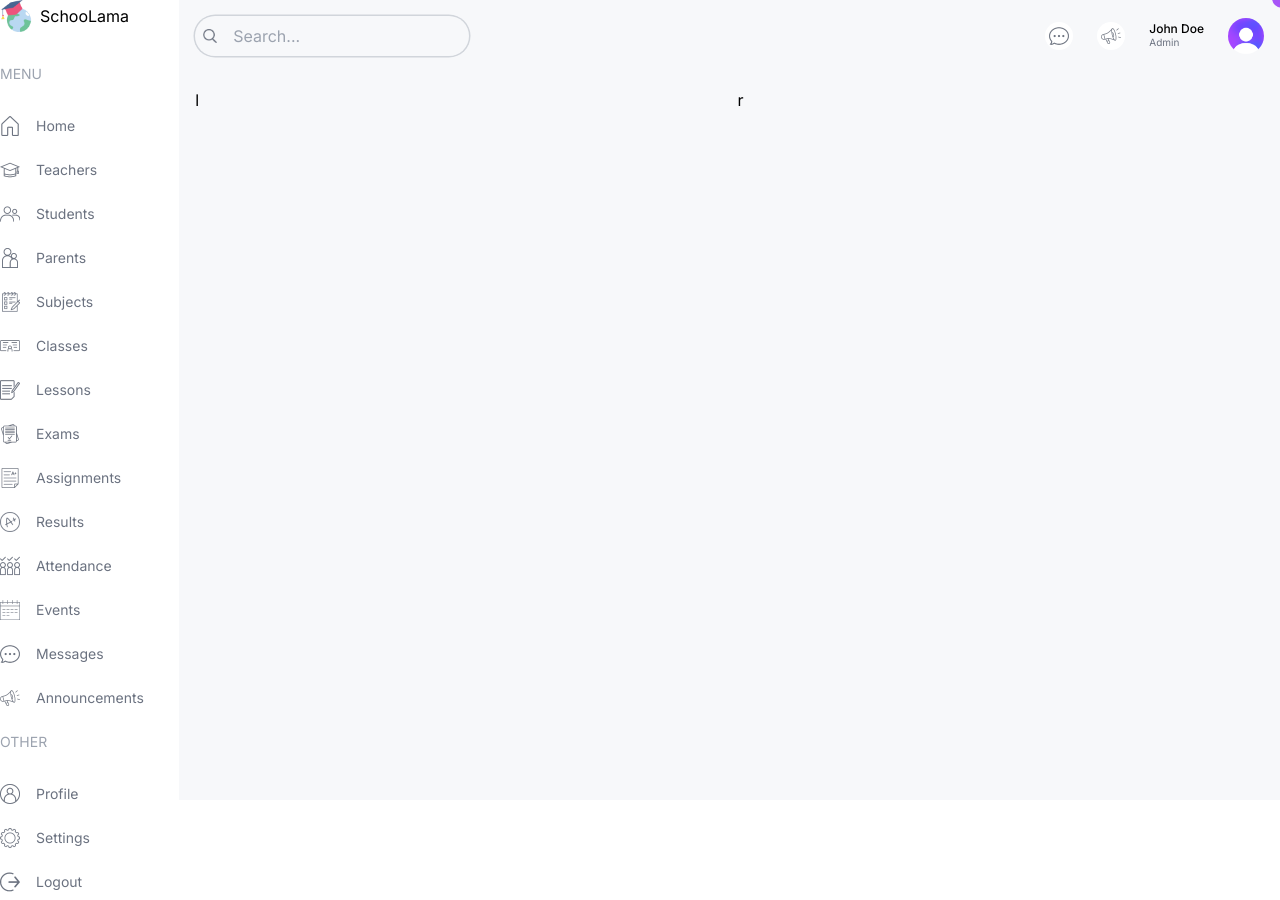
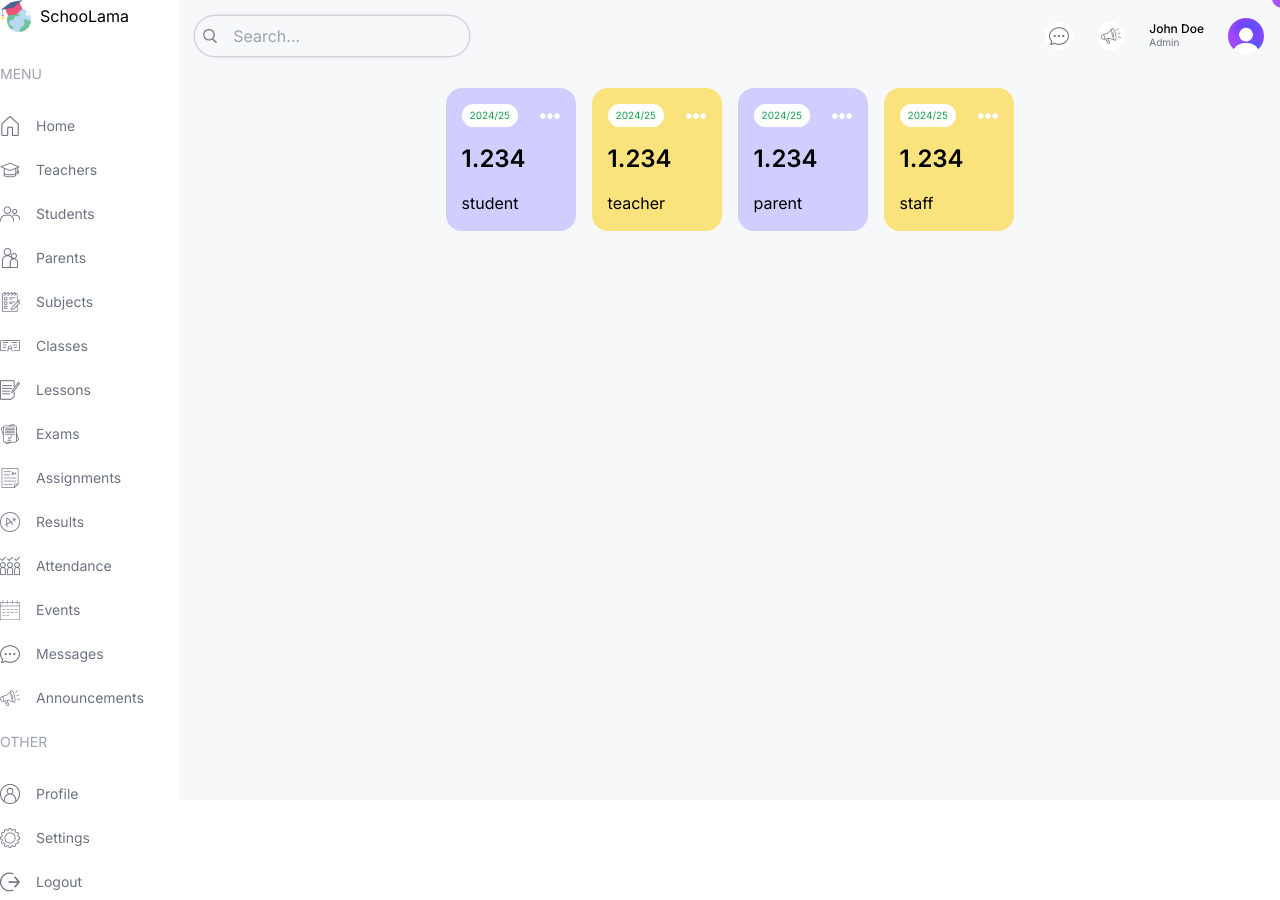
Before and after one commit to ltlongg/KTPM-N10, a Next.js app: page /admin in a window 1280 px wide. Built offline with nearby package versions, Linux system fonts and the light colour scheme.

Commit message:
Admin Dashboard Design

```diff
--- a/src/app/(dashboard)/admin/page.tsx
+++ b/src/app/(dashboard)/admin/page.tsx
@@ -1,8 +1,16 @@
+import UserCard from '@/components/UserCard'
+
 const AdminPage = () => {
   return (
     <div className='p-4 flex gap-4 flex-col md:flex-row'>
-      <div className="w-full lg:w-2/3">l</div>
-      <div className="w-full lg:w-2/3">r</div>
+      <div className="w-full lg:w-2/3"></div>
+      <div className="flex gap-4 justify-between">
+        <UserCard type="student"/>
+        <UserCard type="teacher"/>
+        <UserCard type="parent"/>
+        <UserCard type="staff"/>
+      </div>
+      <div className="w-full lg:w-2/3"></div>
     </div>
   )
 }
--- a/src/components/UserCard.tsx
+++ b/src/components/UserCard.tsx
@@ -0,0 +1,18 @@
+import Image from 'next/image';
+
+const UserCard = ({type}:{type:string}) => {
+    return (
+        <div className="rounded-2xl odd:bg-lamaPurple even:bg-lamaYellow p-4 flex-1 min-w-[130px]">
+            <div className="flex justify-between items-center">
+                <span className='text-[10px] bg-white px-2 py-1 rounded-full text-green-600' >
+                    2024/25
+                </span>
+                <Image src="/more.png" alt='' width={20} height={20}/>
+            </div>
+            <h1 className='text-2xl font-semibold my-4'>1.234</h1>
+            <h2>{type}</h2>
+        </div>
+    )
+}
+
+export default UserCard
--- a/tailwind.config.ts
+++ b/tailwind.config.ts
@@ -13,6 +13,14 @@
         "gradient-conic":
           "conic-gradient(from 180deg at 50% 50%, var(--tw-gradient-stops))",
       },
+      colors:{
+        lamaSky:"#C3EBFA",
+        lamaSkyLight:"#EDF9FD",
+        lamaPurple:"#CFCEFF",
+        lamaPurpleLight:"#F1F0FF",
+        lamaYellow:"#FAE27C",
+        lamaYellowLight:"#FEFCE8",
+      }
     },
   },
   plugins: [],
```
